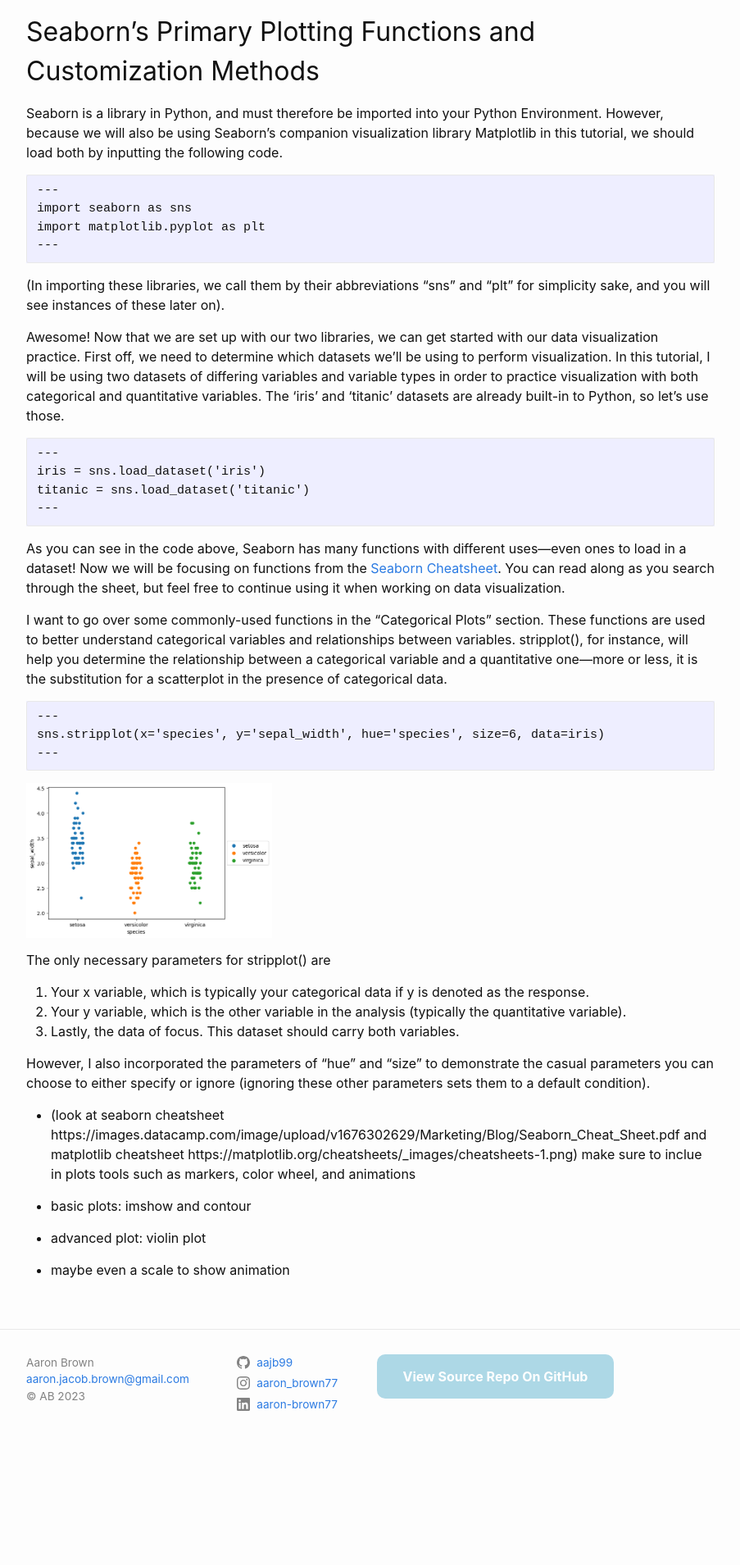
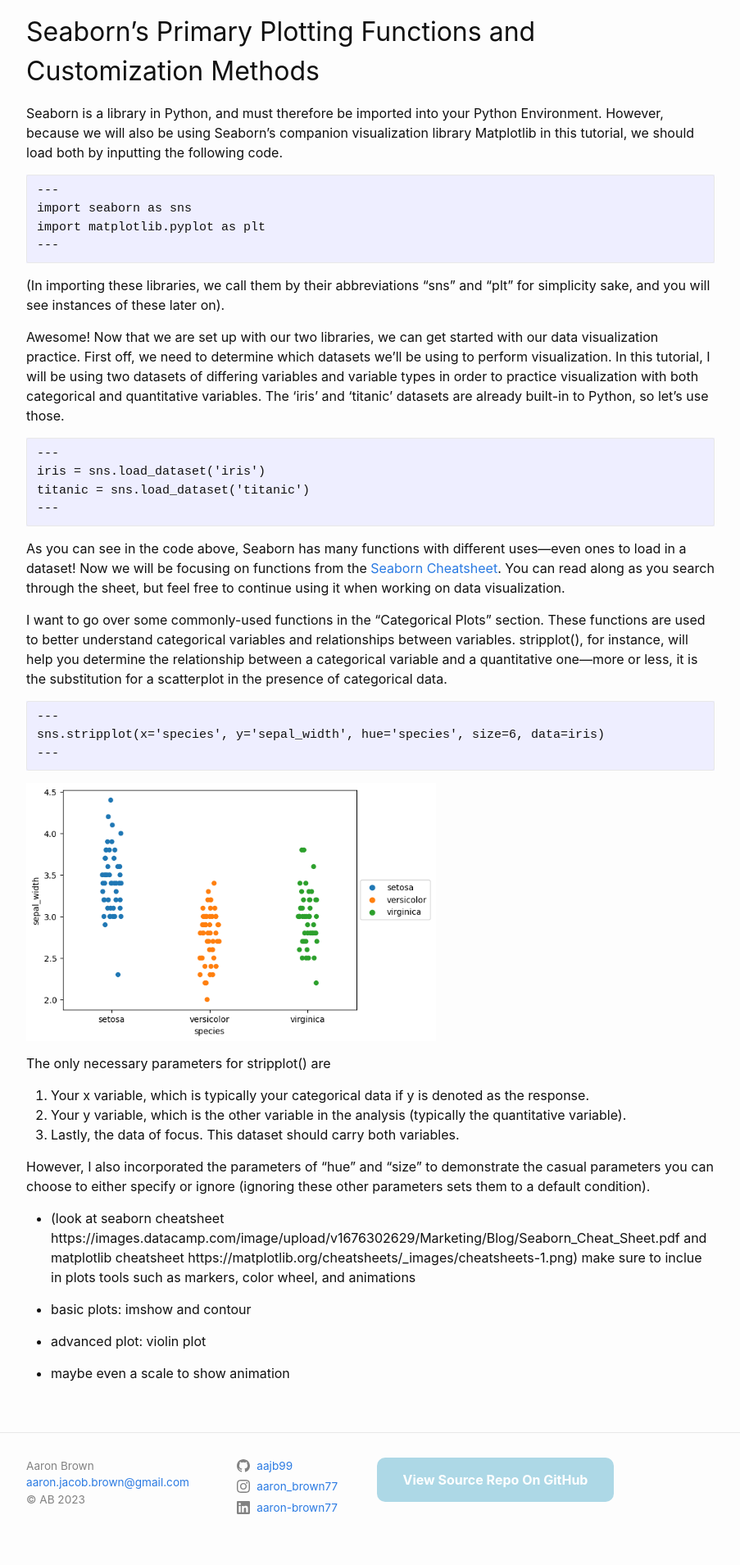
Before and after one commit to aajb99/aajb99.github.io, a Jekyll site: the page built from _posts/2023-10-04-matplotlib-.md, in a window 1280 px wide. Shown: the part 1176-3085 px from the top of the page at 82% size, without its empty margins (188-1091 px from the left). Built offline with Jekyll 4.4.1, drawn with Linux system fonts in a browser that asks for light colours; comment, search, counter and statistics services are not loaded; before the commit the page ends 2959 px from its top, so only the background shows below that.

Commit message:
blog edits

````diff
--- a/_posts/2023-10-04-matplotlib-.md
+++ b/_posts/2023-10-04-matplotlib-.md
@@ -56,7 +56,7 @@ I want to go over some commonly-used functions in the "Categorical Plots" sectio
 sns.stripplot(x='species', y='sepal_width', hue='species', size=6, data=iris)
 ---
 ```
-<img src="{{site.url}}/{{site.baseurl}}/assets/images/strpplot1.png" alt="" style="width:300px;"/>
+<img src="{{site.url}}/{{site.baseurl}}/assets/images/strpplot1.png" alt="" style="width:500px;"/>
 
 The only necessary parameters for stripplot() are
 1. Your x variable, which is typically your categorical data if y is denoted as the response.
````
